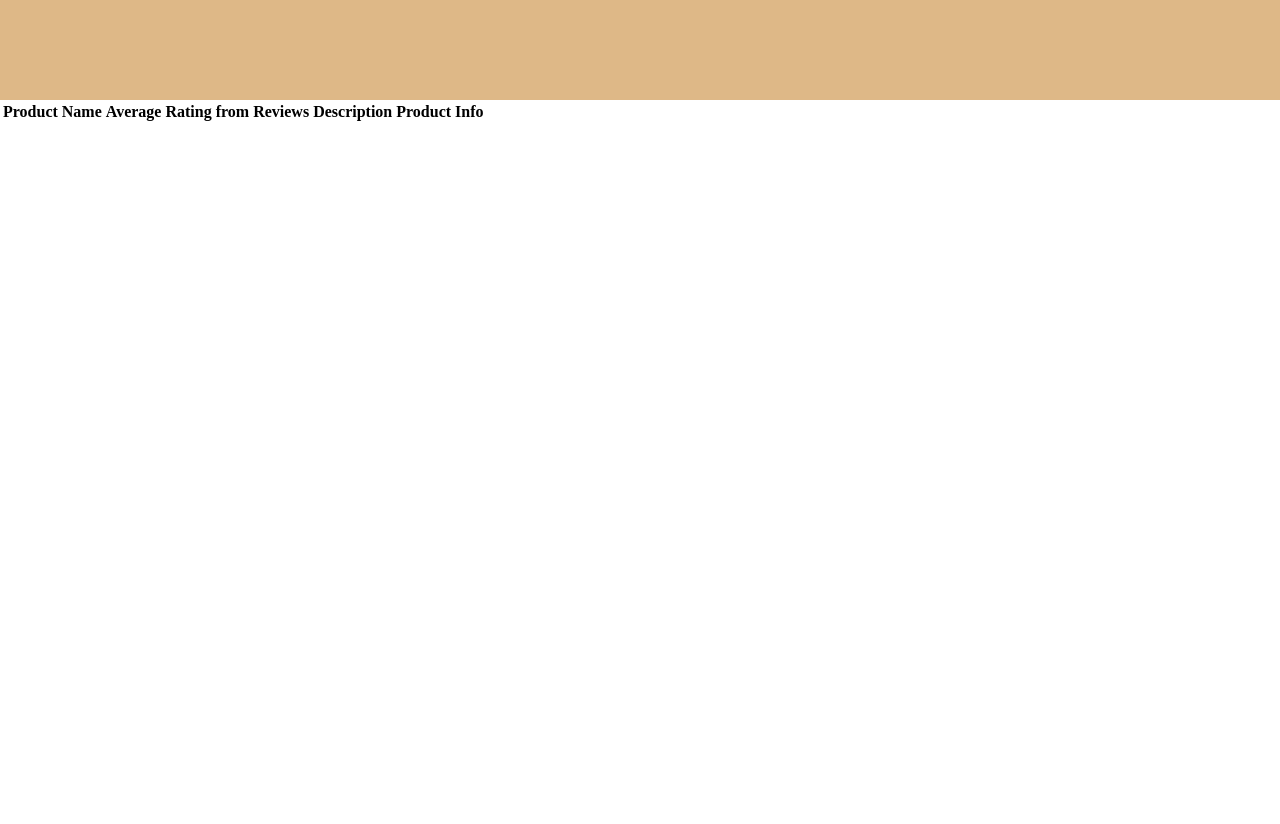
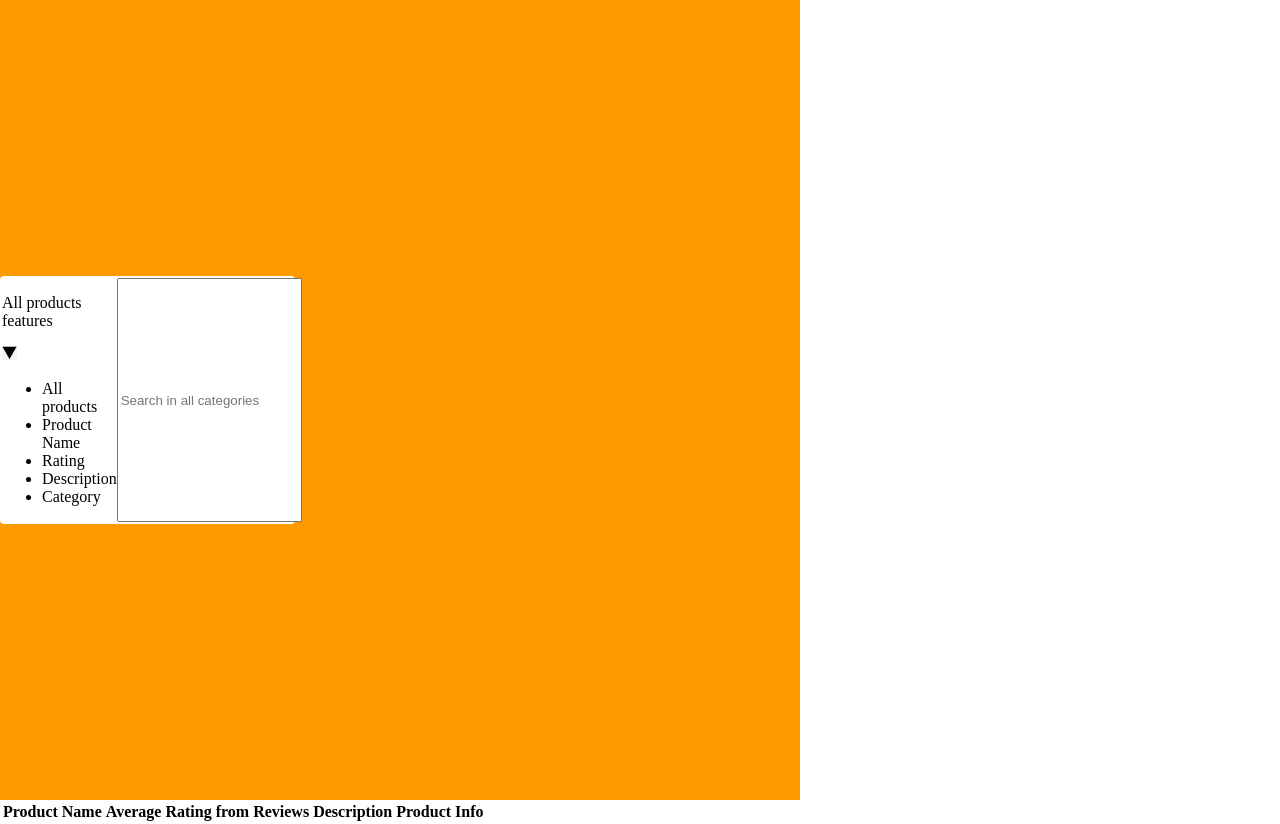
Before and after one commit to jazbar07/Amazon_Review_Analyzer, a Flask app: page / in a window 1280 px wide. Before the commit the page ends 121 px from the top, so only its background shows below. Run offline with Flask 3, Linux system fonts and the light colour scheme; lists and menus that the app fills with data are empty.

Commit message:
adding search bar with drop down skeleton

```diff
--- a/main.py
+++ b/main.py
@@ -4,7 +4,7 @@
 
 app = Flask(__name__)
 
-bucket_name = 'amazon_electric_reviews'
+bucket_name = 'atozreviews'
 csv_file_name = 'amazon_co-ecommerce_sample.csv'
 local_csv_file_path = './csv_file.csv'
 
@@ -34,7 +34,7 @@
 
 @app.route('/')
 def main():
-    with open(local_csv_file_path, 'r') as csvfile:
+    with open(local_csv_file_path, 'r',encoding="utf-8") as csvfile:
         reader = csv.reader(csvfile)
         datas = [row for row in reader]
 
@@ -45,4 +45,4 @@
     return render_template('index.html', datas=datas, len=len(datas), x=1)
 
 if __name__ == '__main__':
-    app.run()
+    app.run(debug=True, use_reloader=True)
--- a/static/index.css
+++ b/static/index.css
@@ -3,17 +3,55 @@
     margin: auto;
 }
 
-.search_bar {
-    background-color: burlywood;
-    top: 0;
+.container1{
+    background: #FF9900;
+    width: 100vh;
+    height: 100vh;
     display: flex;
-    flex-direction: row;
-    height: 100px;
-    width: 100%;
+    align-items: center;
 }
 
-.search_elements {
+.top_bar {
+
+}
+
+.top_elements {
     background-color: #fff;
     top: 100px;
     margin: auto;
 }
+
+.search-bar{
+    background: #fff;
+    width: 90%;
+    max-width: 800px;
+    display: flex;
+    padding: 2px;
+    border-radius: 4px;
+}
+
+.select{
+    background: #FF9900;
+    display: flex;
+    align-content: center;
+    justify-content: space-between;
+    color: #fff;
+    width: 300px;
+    padding: 25px 20px;
+    cursor: pointer;
+}
+
+#select img{
+    width: 15px;
+}
+
+#selecr ul{
+    position: absolute;
+    top: 120%;
+    left: 0;
+    list-style: none;
+    background:#fff;
+    color: #555;
+    width: 100%;
+    border-radius: 4px;
+}
--- a/templates/index.html
+++ b/templates/index.html
@@ -5,8 +5,24 @@
     <link href="/static/index.css" rel="stylesheet" />
 </head>
 <body class="container">
-    <div class="search_bar"></div>
-    <div class="search_elements">
+        <div class="container1">
+        <div class="top_bar">
+            <div class ="search-bar">
+                <div id="select">
+                    <p> All products features</P>
+                    <img src="./static/arrow.png">
+                    <ul>
+                        <li class="options">All products</li>
+                        <li class="options">Product Name</li>
+                        <li class="options">Rating</li>
+                        <li class="options">Description</li>
+                        <li class="options">Category</li>
+                    </ul>
+                </div>
+                <input type="text" placeholder="Search in all categories">
+            </div>
+        </div></div>
+    <div class="top_elements">
 	    <table>
 		<thead>
 			<tr>
@@ -27,6 +43,6 @@
 			{% endfor %}
 		</tbody>
 	    </table>
-        </div>
+    </div>
 </body>
 </html>
```
Also changed, not shown: static/arrow.png (added).
